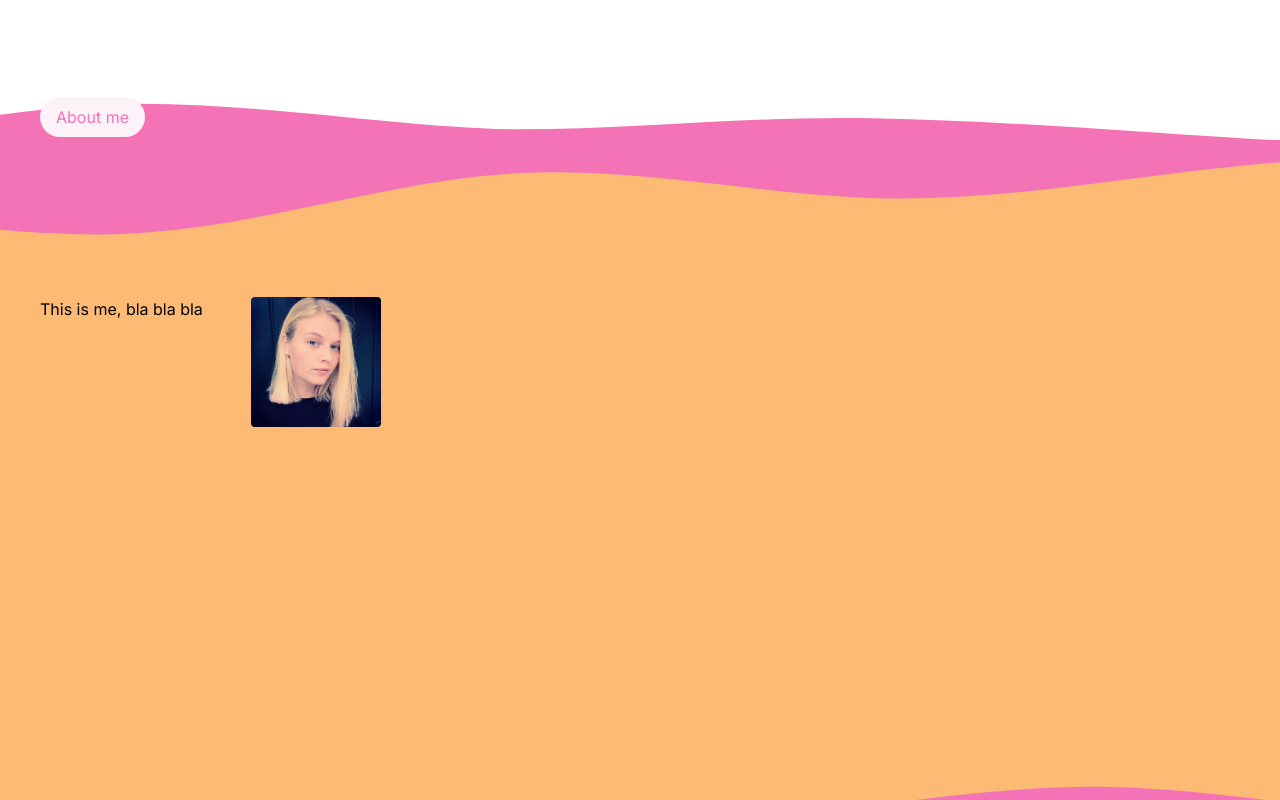
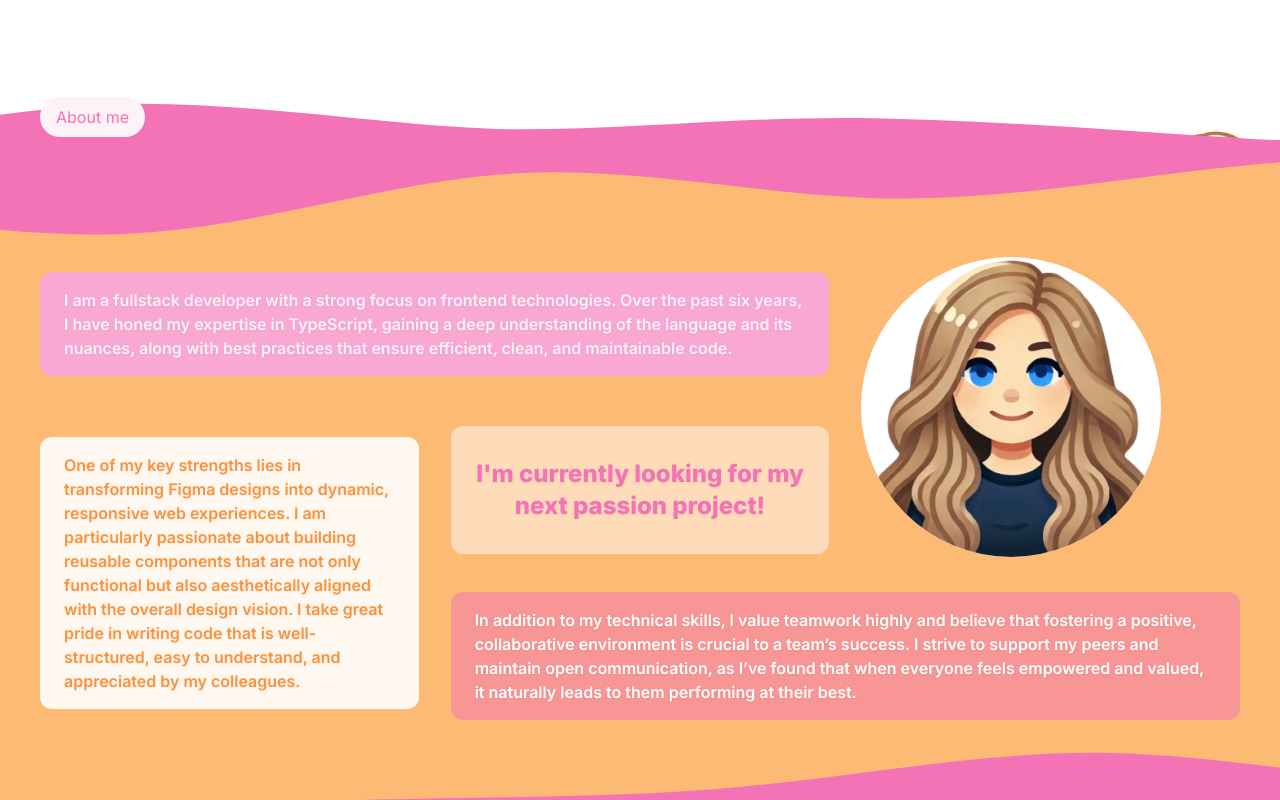
Before and after one commit to RebeccaFransson/portfolio, a Next.js app: page / in a window 1280 px wide. Shown: the part 660-1460 px from the top of the page. Built offline with nearby package versions, Linux system fonts and the light colour scheme.

Commit message:
about me section desktop

```diff
--- a/app/_components/avatarOnMousemove.tsx
+++ b/app/_components/avatarOnMousemove.tsx
@@ -7,7 +7,7 @@ export const AvatarOnMouseMove = () => {
   const onMouseMove = (e: MouseEvent) => {
     if (objToMove) {
       const y = e.clientY;
-      let pxToMove = -y / 9;
+      let pxToMove = -y / 7;
       if (pxToMove < -123) pxToMove = -123;
       objToMove.style.top = `${pxToMove + 70}px`;
     }
@@ -28,7 +28,7 @@ export const AvatarOnMouseMove = () => {
       className="w-[130px] h-[130px] absolute top-[70px] right-0 -z-10"
       height="130"
       width="130"
-      src="/avatar.png"
+      src="/avatar_2.png"
       alt="a profile picture of rebecca"
     />
   );
--- /dev/null
+++ b/app/_components/flipAvatarProfile.tsx
@@ -0,0 +1,27 @@
+import Image from "next/image";
+export const FlipAvatarProfile = ({ className }: { className?: string }) => (
+  <div className={`group [perspective:1000px] ${className}`}>
+    <div className="w-full h-full relative transition-all duration-300 [transform-style:preserve-3d] group-hover:rotate-y-180">
+      <div className="absolute inset-0 w-full h-full bg-white dark:bg-black rounded-full">
+        <Image
+          priority={false}
+          className="h-full w-full rounded-full"
+          height="130"
+          width="130"
+          src="/avatar.png"
+          alt="a profile picture of rebecca"
+        />
+      </div>
+      <div className="absolute inset-0 rotate-y-180 [backface-visibility:hidden]">
+        <Image
+          priority={false}
+          className="h-full w-full rounded-full "
+          height="130"
+          width="130"
+          src="/profile.png"
+          alt="a profile picture of rebecca"
+        />
+      </div>
+    </div>
+  </div>
+);
--- a/app/page.tsx
+++ b/app/page.tsx
@@ -7,6 +7,7 @@ import resumeJson from "./resume.json";
 import Link from "next/link";
 import { Copy } from "./_components/copy";
 import { AvatarOnMouseMove } from "./_components/avatarOnMousemove";
+import { FlipAvatarProfile } from "./_components/flipAvatarProfile";
 
 export default function Home() {
   const employmentHistory = resumeJson.employmentHistory;
@@ -78,16 +79,47 @@ export default function Home() {
           />
           <AvatarOnMouseMove />
         </div>
-        <div className="flex gap-12 bg-orange-300 h-[500px] w-full p-10 ">
-          <div>This is me, bla bla bla</div>
-          <Image
-            priority={false}
-            className="w-[130px] h-[130px] rounded"
-            height="130"
-            width="130"
-            src="/profile.png"
-            alt="a profile picture of rebecca"
-          />
+        <div className="flex flex-col gap-10 bg-orange-300 ">
+          <div className="grid grid-rows-3 grid-cols-3 gap-8 w-full px-10 sm:justify-evenly items-center">
+            <div className=" bg-pink-300 dark:bg-pink-400 py-4 px-6 rounded-xl col-span-2 font-semibold text-pink-50 ">
+              <p className="drop-shadow-sm">
+                I am a fullstack developer with a strong focus on frontend
+                technologies. Over the past six years, I have honed my expertise
+                in TypeScript, gaining a deep understanding of the language and
+                its nuances, along with best practices that ensure efficient,
+                clean, and maintainable code.
+              </p>
+            </div>
+            <div className="col-span-1 row-span-2">
+              <FlipAvatarProfile className="h-[200px] w-[200px] sm:h-[300px] sm:w-[300px]" />
+            </div>
+            <div className="bg-white/90  dark:bg-black/90 py-4 px-6 rounded-xl row-span-2">
+              <p className="drop-shadow-sm font-semibold text-orange-400">
+                One of my key strengths lies in transforming Figma designs into
+                dynamic, responsive web experiences. I am particularly
+                passionate about building reusable components that are not only
+                functional but also aesthetically aligned with the overall
+                design vision. I take great pride in writing code that is
+                well-structured, easy to understand, and appreciated by my
+                colleagues.
+              </p>
+            </div>
+            <div className="bg-white/50 dark:bg-black/80 px-2 py-8 rounded-xl ">
+              <p className="text-pink-400 text-2xl font-extrabold text-center drop-shadow-sm">
+                I'm currently looking for my next passion project!
+              </p>
+            </div>
+            <div className="bg-pink-400/50 py-4 px-6 rounded-xl col-span-2">
+              <p className="drop-shadow-sm font-semibold text-white">
+                In addition to my technical skills, I value teamwork highly and
+                believe that fostering a positive, collaborative environment is
+                crucial to a team’s success. I strive to support my peers and
+                maintain open communication, as I’ve found that when everyone
+                feels empowered and valued, it naturally leads to them
+                performing at their best.
+              </p>
+            </div>
+          </div>
         </div>
       </div>
       <div className="relative ">
@@ -156,20 +188,29 @@ export default function Home() {
 }
 /*
 
-          <div className="flex flex-wrap">
-            {skills.map((skill) => {
-              const containsFrameworks = skill.split("(");
-              // If the skill contains frameworks add it as a tooltip
-              console.log(containsFrameworks);
-              return (
-                <>
-                  <TechnologyBadge>{containsFrameworks[0]}</TechnologyBadge>
-                  {containsFrameworks.length > 1 ? (
-                    <div>{containsFrameworks[1].split(")")}</div>
-                  ) : null}
-                </>
-              );
-            })}
-          </div>
+          <p>
+                I am a fullstack developer with a strong focus on frontend
+                technologies. Over the past six years, I have honed my expertise
+                in TypeScript, gaining a deep understanding of the language and
+                its nuances, along with best practices that ensure efficient,
+                clean, and maintainable code.
+              </p>
+              <p>
+                One of my key strengths lies in transforming Figma designs into
+                dynamic, responsive web experiences. I am particularly
+                passionate about building reusable components that are not only
+                functional but also aesthetically aligned with the overall
+                design vision. I take great pride in writing code that is
+                well-structured, easy to understand, and appreciated by my
+                colleagues.
+              </p>
+              <p>
+                In addition to my technical skills, I value teamwork highly and
+                believe that fostering a positive, collaborative environment is
+                crucial to a team’s success. I strive to support my peers and
+                maintain open communication, as I’ve found that when everyone
+                feels empowered and valued, it naturally leads to them
+                performing at their best.
+              </p>
 
 */
--- a/app/resume.json
+++ b/app/resume.json
@@ -9,6 +9,7 @@
       "images": ["/slice.png"],
       "description": "Contributed from the beginning to the launch of a cryptocurrency trading application that pioneered the concept of a coin functioning as an index fund, backed by underlying assets in the form of other coins. Collaborated within a small development team of three members, primarily responsible for frontend development and data retrieval from both smart contracts and internally developed APIs. The contract ended in August 2024 due to insufficient funding and challenges in securing new investors. Interested? Feel free to send me a message, and I’ll be happy to inform the founders!"
     },
+
     {
       "company": "Prisjakt",
       "startDate": "May 2022",
--- a/tailwind.config.ts
+++ b/tailwind.config.ts
@@ -1,4 +1,13 @@
 import type { Config } from "tailwindcss";
+import plugin from "tailwindcss/plugin";
+
+const rotateY = plugin(function ({ addUtilities }) {
+  addUtilities({
+    ".rotate-y-180": {
+      transform: "rotateY(180deg)",
+    },
+  });
+});
 
 const config: Config = {
   darkMode: "class",
@@ -58,6 +67,6 @@ const config: Config = {
       },
     },
   },
-  plugins: [],
+  plugins: [rotateY],
 };
 export default config;
```
Also changed, not shown: public/avatar.png, public/avatar_2.png.
